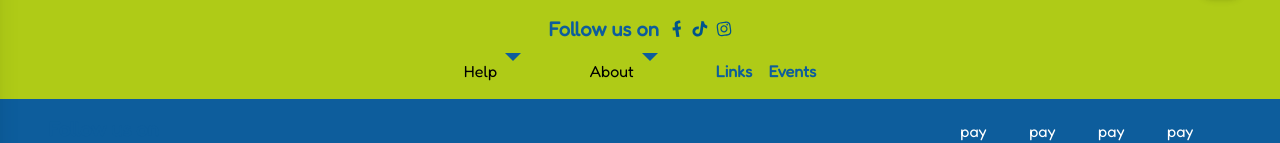
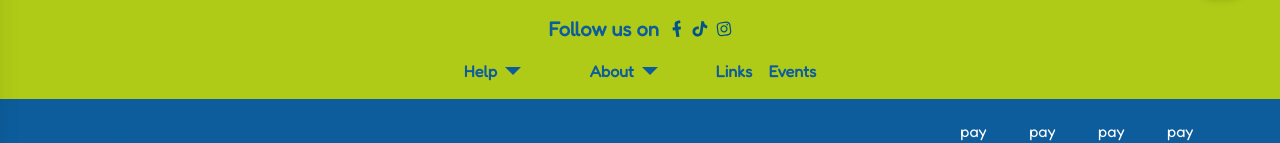
Before and after one commit to steveohozzy/entertainer-interview, a React (Create React App) app: page / in a window 1280 px wide. Shown: the part 138-281 px from the top of the page. Built offline with nearby package versions, Linux system fonts and the light colour scheme.

Commit message:
adjust dropdown header

```diff
--- a/src/components/footer/Footer.js
+++ b/src/components/footer/Footer.js
@@ -77,6 +77,7 @@ const Footer = () => {
               <div className="px-2">
                 <Dropdown
                   title="Help"
+                  className="text-brandBlue font-bold flex items-center"
                   answer={
                     <ul className="text-brandBlue">
                       <li className="mt-2">
@@ -142,6 +143,7 @@ const Footer = () => {
               <div className="px-2">
                 <Dropdown
                   title="About"
+                  className="text-brandBlue font-bold flex items-center"
                   answer={
                     <ul className="text-brandBlue">
                       <li className="mt-2">
```
